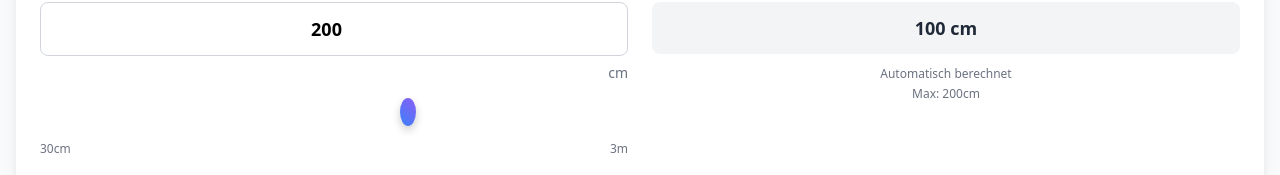
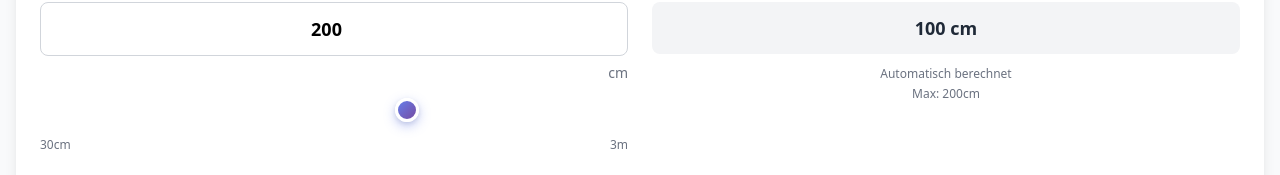
Before and after one commit to michaelwagnerr98-bot/Konfig_nontel, a React (Vite) app: page / in a window 1280 px wide. Shown: the part 830-1005 px from the top of the page. Built offline with nearby package versions, Linux system fonts and the light colour scheme; no server answers.

Commit message:
Redesign slider with modern appearance

```diff
--- a/src/index.css
+++ b/src/index.css
@@ -28,52 +28,70 @@
 
 /* Custom slider styles for all screen sizes */
 .slider {
-  background: #ffffff; /* White */
+  background: transparent;
 }
 
 .slider::-webkit-slider-track {
-  background: #ffffff; /* White */
-  height: 2px;
-  border-radius: 3px;
+  background: linear-gradient(90deg, #e2e8f0, #cbd5e1);
+  height: 6px;
+  border-radius: 8px;
+  border: 1px solid #f1f5f9;
+  box-shadow: inset 0 1px 3px rgba(0, 0, 0, 0.1);
 }
 
 .slider::-moz-range-track {
-  background: #ffffff; /* White */
-  height: 2px;
-  border-radius: 3px;
+  background: linear-gradient(90deg, #e2e8f0, #cbd5e1);
+  height: 6px;
+  border-radius: 8px;
   border: none;
+  box-shadow: inset 0 1px 3px rgba(0, 0, 0, 0.1);
 }
 
 .slider::-webkit-slider-thumb {
   appearance: none;
-  height: 28px;
-  width: 16px;
+  height: 24px;
+  width: 24px;
   border-radius: 50%;
-  background: linear-gradient(45deg, #3B82F6, #8B5CF6);
+  background: linear-gradient(135deg, #667eea 0%, #764ba2 100%);
   cursor: pointer;
-  box-shadow: 0 4px 8px rgba(0, 0, 0, 0.2);
+  box-shadow: 0 4px 12px rgba(102, 126, 234, 0.4), 0 2px 4px rgba(0, 0, 0, 0.1);
   transition: all 0.3s ease;
+  border: 3px solid #ffffff;
+  position: relative;
 }
 
 .slider::-webkit-slider-thumb:hover {
-  transform: scale(1.1);
-  box-shadow: 0 6px 12px rgba(0, 0, 0, 0.3);
+  transform: scale(1.15);
+  box-shadow: 0 6px 20px rgba(102, 126, 234, 0.6), 0 4px 8px rgba(0, 0, 0, 0.15);
+  background: linear-gradient(135deg, #5a67d8 0%, #6b46c1 100%);
 }
 
 .slider::-moz-range-thumb {
-  height: 28px;
-  width: 16px;
+  height: 24px;
+  width: 24px;
   border-radius: 50%;
-  background: linear-gradient(45deg, #3B82F6, #8B5CF6);
+  background: linear-gradient(135deg, #667eea 0%, #764ba2 100%);
   cursor: pointer;
-  border: none;
-  box-shadow: 0 4px 8px rgba(0, 0, 0, 0.2);
+  border: 3px solid #ffffff;
+  box-shadow: 0 4px 12px rgba(102, 126, 234, 0.4), 0 2px 4px rgba(0, 0, 0, 0.1);
   transition: all 0.3s ease;
 }
 
 .slider::-moz-range-thumb:hover {
-  transform: scale(1.1);
-  box-shadow: 0 6px 12px rgba(0, 0, 0, 0.3);
+  transform: scale(1.15);
+  box-shadow: 0 6px 20px rgba(102, 126, 234, 0.6), 0 4px 8px rgba(0, 0, 0, 0.15);
+  background: linear-gradient(135deg, #5a67d8 0%, #6b46c1 100%);
+}
+
+/* Active/focus states for better interaction feedback */
+.slider:focus::-webkit-slider-thumb {
+  outline: none;
+  box-shadow: 0 0 0 3px rgba(102, 126, 234, 0.3), 0 4px 12px rgba(102, 126, 234, 0.4);
+}
+
+.slider:focus::-moz-range-thumb {
+  outline: none;
+  box-shadow: 0 0 0 3px rgba(102, 126, 234, 0.3), 0 4px 12px rgba(102, 126, 234, 0.4);
 }
 
 /* Enhanced button hover effects for all screen sizes */
```
